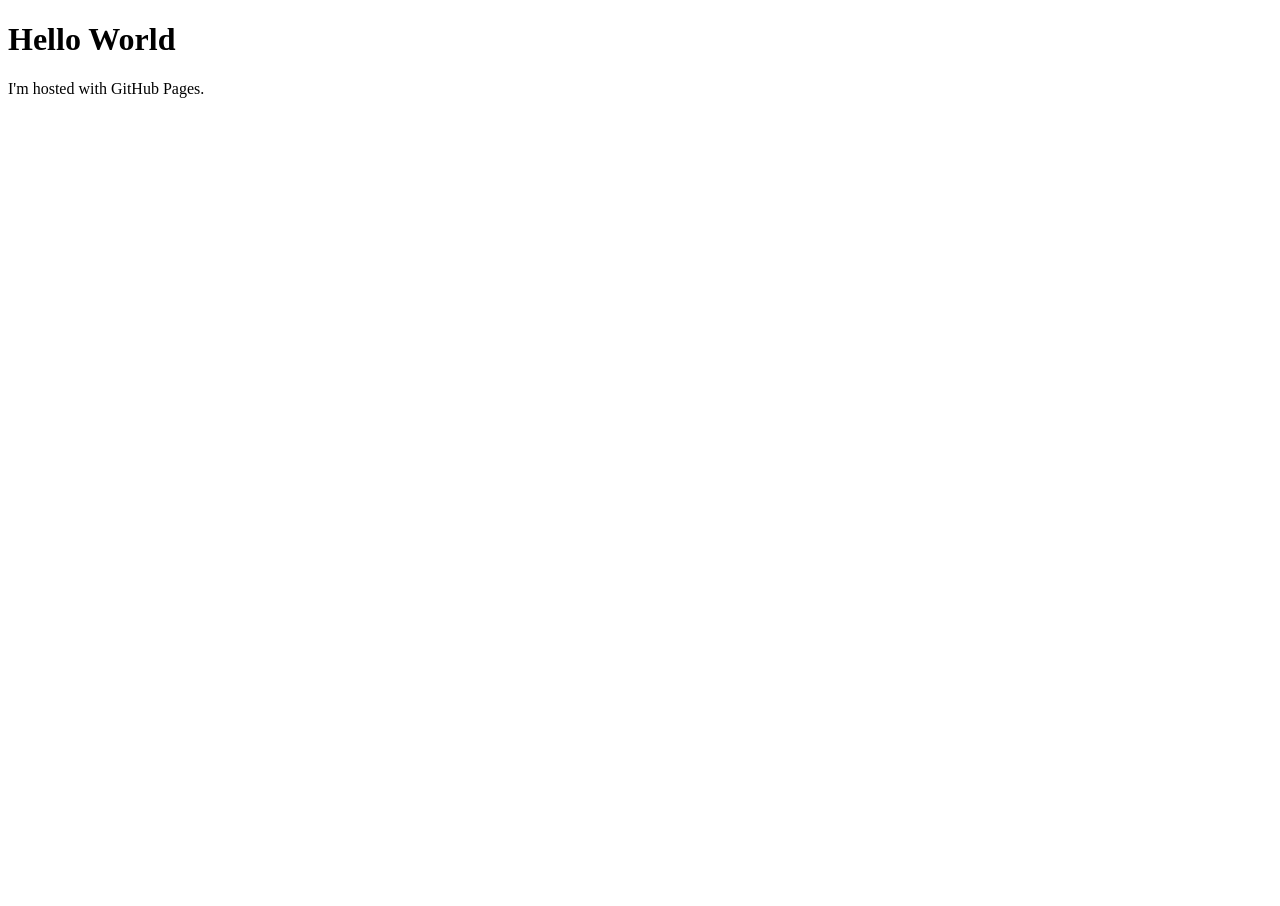
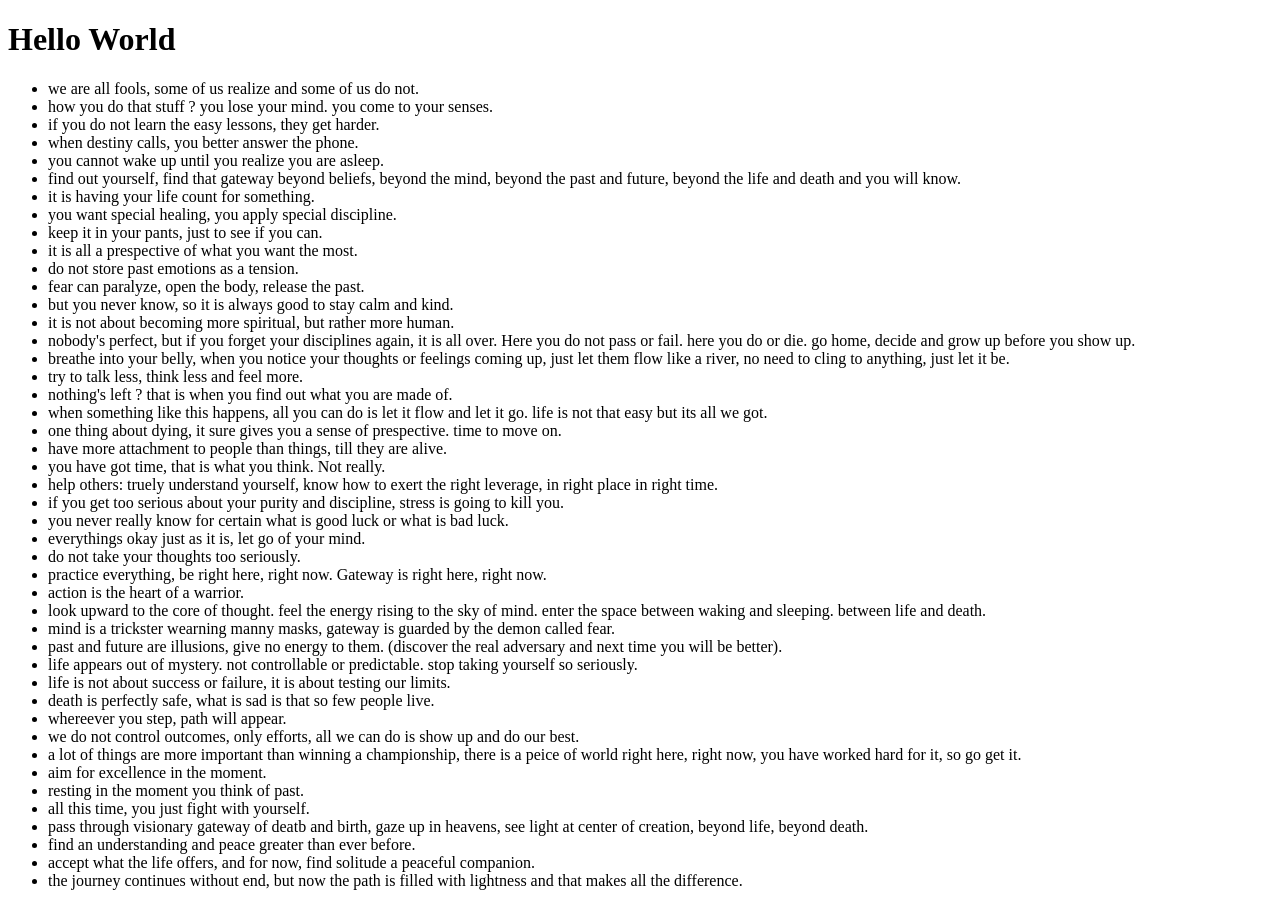
Before and after one commit to ABHIINAV12/ABHIINAV12.github.io, a plain HTML site: page index.html in a window 1280 px wide. Before the commit the page ends 800 px from the top, so only its background shows below. Drawn offline with Linux system fonts and the light colour scheme.

Commit message:
Update index.html

```diff
--- a/index.html
+++ b/index.html
@@ -2,6 +2,52 @@
 <html>
 <body>
 <h1>Hello World</h1>
-<p>I'm hosted with GitHub Pages.</p>
+<ul>
+<li>we are all fools, some of us realize and some of us do not.
+<li>how you do that stuff ? you lose your mind. you come to your senses.
+<li>if you do not learn the easy lessons, they get harder.
+<li>when destiny calls, you better answer the phone.
+<li>you cannot wake up until you realize you are asleep.
+<li>find out yourself, find that gateway beyond beliefs, beyond the mind, beyond the past and future, beyond the life and death and you will know.
+<li>it is having your life count for something.
+<li>you want special healing, you apply special discipline.
+<li>keep it in your pants, just to see if you can.
+<li>it is all a prespective of what you want the most.
+<li>do not store past emotions as a tension.
+<li>fear can paralyze, open the body, release the past.
+<li>but you never know, so it is always good to stay calm and kind.
+<li>it is not about becoming more spiritual, but rather more human.
+<li>nobody's perfect, but if you forget your disciplines again, it is all over. Here you do not pass or fail. here you do or die. go home, decide and grow up before you show up.
+<li>breathe into your belly, when you notice your thoughts or feelings coming up, just let them flow like a river, no need to cling to anything, just let it be.
+<li>try to talk less, think less and feel more.
+<li>nothing's left ? that is when you find out what you are made of.
+<li>when something like this happens, all you can do is let it flow and let it go. life is not that easy but its all we got.
+<li>one thing about dying, it sure gives you a sense of prespective. time to move on.
+<li>have more attachment to people than things, till they are alive.
+<li>you have got time, that is what you think. Not really.
+<li>help others: truely understand yourself, know how to exert the right leverage, in right place in right time.
+<li>if you get too serious about your purity and discipline, stress is going to kill you.
+<li>you never really know for certain what is good luck or what is bad luck.
+<li>everythings okay just as it is, let go of your mind.
+<li>do not take your thoughts too seriously.
+<li>practice everything, be right here, right now. Gateway is right here, right now.
+<li>action is the heart of a warrior.
+<li>look upward to the core of thought. feel the energy rising to the sky of mind. enter the space between waking and sleeping. between life and death.
+<li>mind is a trickster wearning manny masks, gateway is guarded by the demon called fear.
+<li>past and future are illusions, give no energy to them. (discover the real adversary and next time you will be better).
+<li>life appears out of mystery. not controllable or predictable. stop taking yourself so seriously.
+<li>life is not about success or failure, it is about testing our limits.
+<li>death is perfectly safe, what is sad is that so few people live.
+<li>whereever you step, path will appear.
+<li>we do not control outcomes, only efforts, all we can do is show up and do our best.
+<li>a lot of things are more important than winning a championship, there is a peice of world right here, right now, you have worked hard for it, so go get it.
+<li>aim for excellence in the moment.
+<li>resting in the moment you think of past.
+<li>all this time, you just fight with yourself.
+<li>pass through visionary gateway of deatb and birth, gaze up in heavens, see light at center of creation, beyond life, beyond death.
+<li>find an understanding and peace greater than ever before.
+<li>accept what the life offers, and for now, find solitude a peaceful companion.
+<li>the journey continues without end, but now the path is filled with lightness and that makes all the difference.
+</ul>
 </body>
 </html>
```
